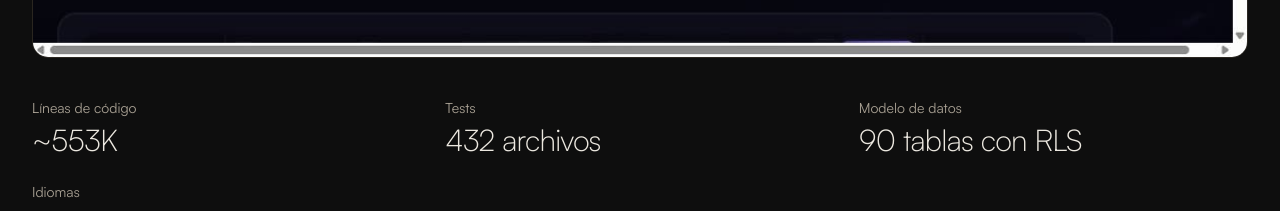
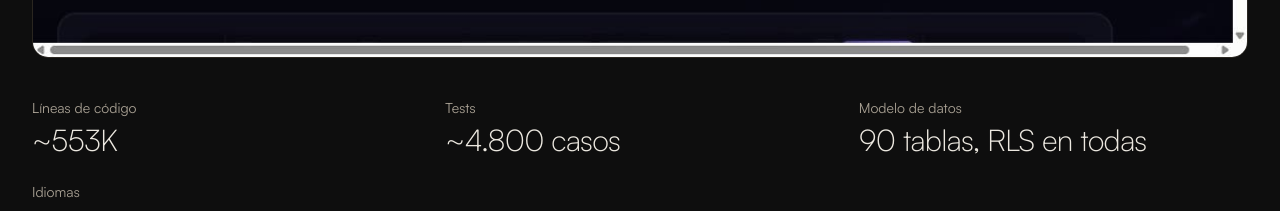
Before and after one commit to kaiserdbt/mario-portfolio, a Next.js app: page /projects/marai-agenda in a window 1280 px wide. Shown: the part 1280-1491 px from the top of the page. Built offline with nearby package versions, Linux system fonts and the light colour scheme; no server answers.

Commit message:
content: update project metrics and add profile CV link

```diff
--- a/src/data/profile.ts
+++ b/src/data/profile.ts
@@ -10,6 +10,7 @@ export type Profile = {
   githubUrl: string;
   linkedinUrl: string;
   portfolioUrl: string;
+  cvUrl: string;
   available: boolean;
 };
 
@@ -25,5 +26,6 @@ export const profile: Profile = {
   githubUrl: "https://github.com/kaiserdbt",
   linkedinUrl: "https://www.linkedin.com/in/mariocavaavila/",
   portfolioUrl: "https://mario-portfolio.vercel.app",
+  cvUrl: "/cv-mario-cava-avila.pdf",
   available: true,
 };
--- a/src/data/projects.ts
+++ b/src/data/projects.ts
@@ -49,8 +49,8 @@ export const projects: Project[] = [
     ],
     metrics: [
       { label: "Líneas de código", value: "~553K" },
-      { label: "Tests", value: "432 archivos" },
-      { label: "Modelo de datos", value: "90 tablas con RLS" },
+      { label: "Tests", value: "~4.800 casos" },
+      { label: "Modelo de datos", value: "90 tablas, RLS en todas" },
       { label: "Idiomas", value: "33" },
     ],
     links: [{ label: "Ver en vivo", href: "https://maraiagenda.com" }],
@@ -78,7 +78,8 @@ export const projects: Project[] = [
     metrics: [
       { label: "Líneas de código", value: "~80K" },
       { label: "Tests", value: "54 suites" },
-      { label: "Auditorías en CI", value: "~50" },
+      { label: "Auditorías en CI", value: "48" },
+      { label: "Capas de defensa IA", value: "15" },
       { label: "IA-Likeness del corpus", value: "2,57/10" },
     ],
     links: [{ label: "Ver en vivo", href: "https://olunae.com" }],
@@ -104,7 +105,7 @@ export const projects: Project[] = [
     featured: true,
     stack: ["Next.js 16", "React 19", "Drizzle", "Neon", "Gemini", "Vercel"],
     metrics: [
-      { label: "Casos de test", value: "~1.288" },
+      { label: "Casos de test", value: "1.297" },
       { label: "Validadores de contenido", value: "41" },
       { label: "Páginas modeladas", value: "66" },
       { label: "Tipos de página", value: "5" },
```
